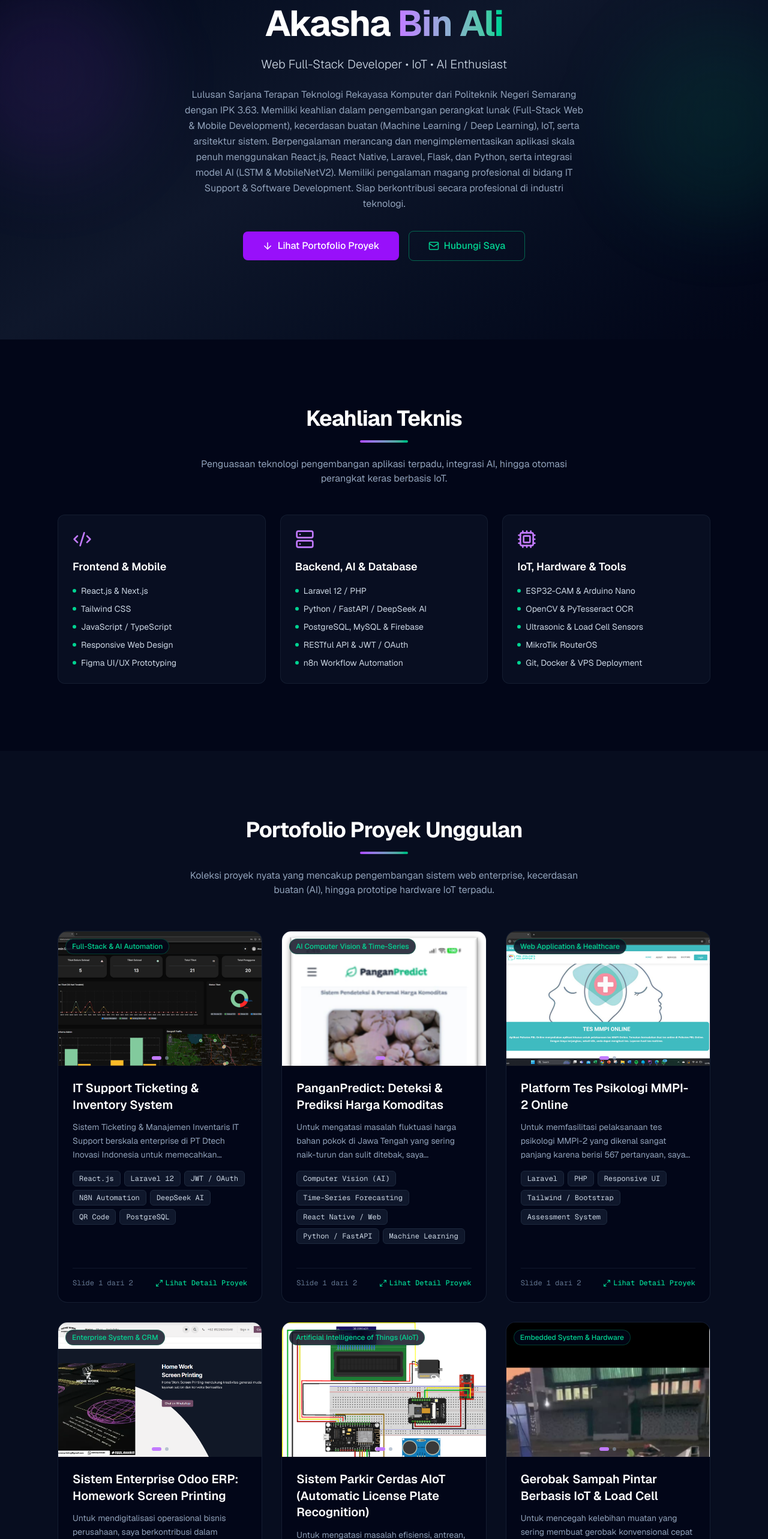
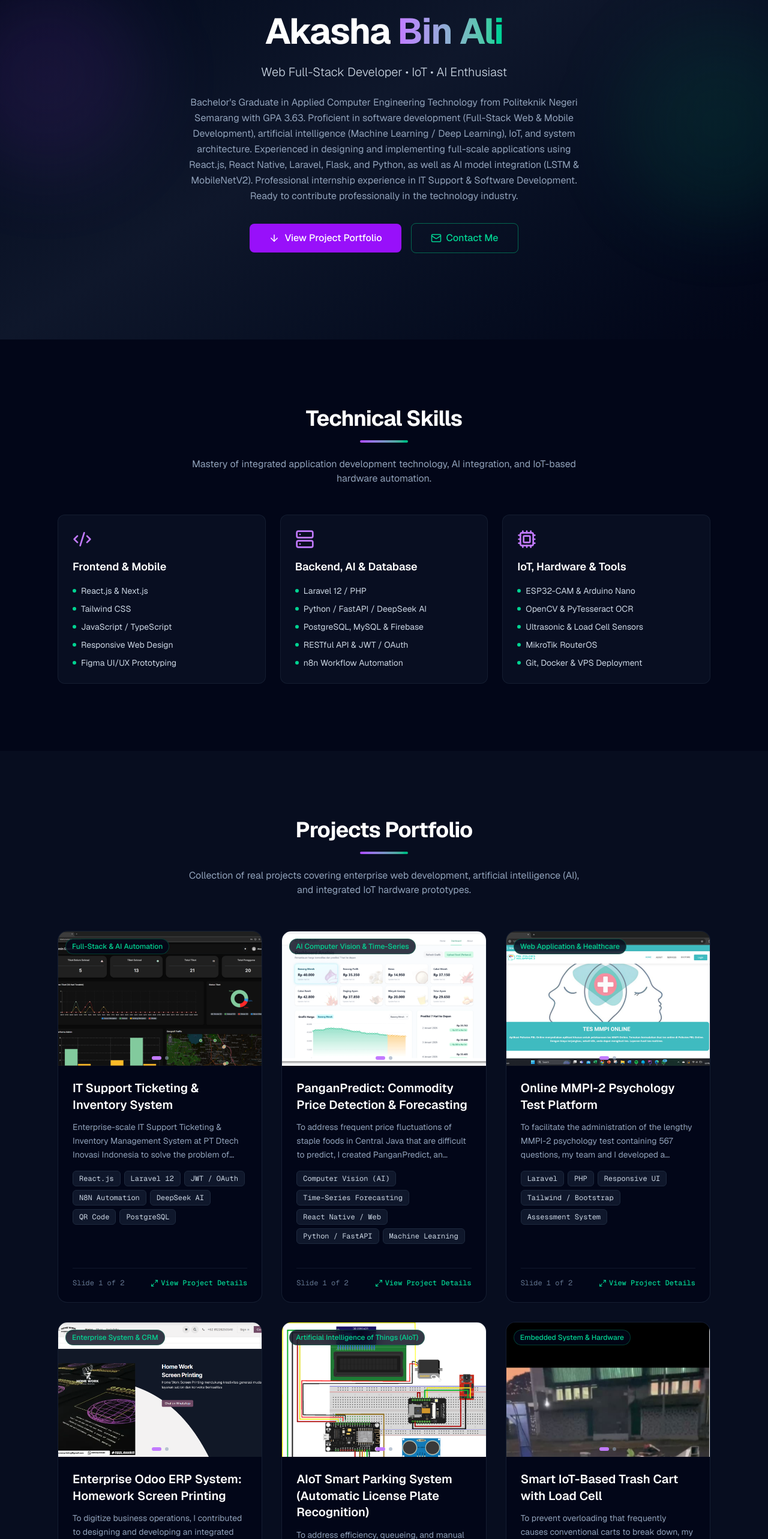
Before and after one commit to off1Aksh/web-porto, a Next.js app: page / in a window 1280 px wide. Shown: the part 234-2800 px from the top of the page at 60% size. Built offline with nearby package versions, Linux system fonts and the light colour scheme.

Commit message:
Change language (Bahasa to English)

```diff
--- a/src/components/Certifications.jsx
+++ b/src/components/Certifications.jsx
@@ -12,7 +12,7 @@ const certificationsData = [
     issuer: "Big Data Analytics",
     badge: "Big Data",
     description:
-      "Sertifikasi yang memvalidasi kompetensi dalam analitik big data, mencakup pemahaman konsep dasar, pengolahan, dan analisis kumpulan data berskala besar.",
+      "Certification that validates competencies in big data analytics, covering fundamental concepts, processing, and analysis of large-scale datasets.",
     image: "/certificates/big-data.png",
   },
   {
@@ -21,7 +21,7 @@ const certificationsData = [
     issuer: "Oracle Academy / Database Systems",
     badge: "Database",
     description:
-      "Sertifikasi yang membuktikan keahlian dalam merancang arsitektur basis data, pemodelan data relasional, dan penyusunan struktur penyimpanan data yang efisien.",
+      "Certification that demonstrates expertise in database architecture design, relational data modeling, and efficient data storage structure design.",
     image: "/certificates/database-design.png",
   },
   {
@@ -30,16 +30,16 @@ const certificationsData = [
     issuer: "Oracle Academy / SQL Mastery",
     badge: "SQL Programming",
     description:
-      "Sertifikasi yang menunjukkan penguasaan bahasa SQL (Structured Query Language) untuk mengelola, memanipulasi, dan mengekstraksi informasi dari basis data relasional.",
+      "Certification showing mastery of SQL (Structured Query Language) for managing, manipulating, and extracting information from relational databases.",
     image: "/certificates/database-programming.png",
   },
   {
     id: "toeic",
     title: "TOEIC - Listening & Reading",
-    issuer: "ETS Global (Skor: 785)",
+    issuer: "ETS Global (Score: 785)",
     badge: "Score: 785",
     description:
-      "Sertifikat kecakapan bahasa Inggris internasional dengan skor total 785, mengonfirmasi kemampuan komunikasi tingkat profesional dalam konteks listening dan reading.",
+      "International English proficiency certificate with a total score of 785, confirming professional-level communication ability in listening and reading contexts.",
     image: "/certificates/toeic.png",
   },
   {
@@ -48,7 +48,7 @@ const certificationsData = [
     issuer: "MikroTik RouterOS",
     badge: "Networking",
     description:
-      "Sertifikasi MikroTik Certified Network Associate (MTCNA) yang membuktikan keahlian dalam konfigurasi, manajemen, dan pemecahan masalah jaringan menggunakan RouterOS.",
+      "MikroTik Certified Network Associate (MTCNA) certification that demonstrates expertise in RouterOS configuration, management, and network troubleshooting.",
     image: "/certificates/mtcna.png",
   },
 ];
@@ -74,10 +74,10 @@ export default function Certifications() {
   return (
     <section id="certifications" className={styles.section}>
       <div className={styles.container}>
-        <h2 className={styles.heading}>Sertifikasi & Lisensi</h2>
+        <h2 className={styles.heading}>Certifications & Licenses</h2>
         <div className={styles.headingAccent} />
         <p className={styles.subtitle}>
-          Pengakuan resmi atas kompetensi di bidang arsitektur data, rekayasa SQL, jaringan komputer, analitik big data, dan kecakapan bahasa global.
+          Official recognition of competencies in data architecture, SQL engineering, computer networking, big data analytics, and global language proficiency.
         </p>
 
         <div className={styles.grid}>
@@ -112,7 +112,7 @@ export default function Certifications() {
                 <div className={styles.cardFooter}>
                   <span className="flex items-center gap-1.5 text-emerald-400">
                     <CheckCircle2 size={13} />
-                    Terverifikasi
+                    Verified
                   </span>
                   <button
                     type="button"
@@ -120,7 +120,7 @@ export default function Certifications() {
                     className={styles.viewBtn}
                   >
                     <Maximize2 size={13} />
-                    Lihat Sertifikat
+                    View Certificate
                   </button>
                 </div>
               </div>
--- a/src/components/Footer.jsx
+++ b/src/components/Footer.jsx
@@ -27,9 +27,9 @@ export default function Footer() {
         {/* Top Contact Info */}
         <div className={styles.topSection}>
           <div>
-            <h3 className={styles.contactTitle}>Mari Berkolaborasi</h3>
+            <h3 className={styles.contactTitle}>Let's Collaborate</h3>
             <p className={styles.contactText}>
-              Terbuka untuk kesempatan kerja full-time, freelance, maupun kolaborasi proyek AI, Web Development, dan IoT.
+              Open for full-time opportunities, freelance work, or collaboration on AI, Web Development, and IoT projects.
             </p>
           </div>
 
--- a/src/components/Hero.jsx
+++ b/src/components/Hero.jsx
@@ -24,22 +24,22 @@ export default function Hero() {
         </p>
 
         <p className={styles.bio}>
-          Lulusan Sarjana Terapan Teknologi Rekayasa Komputer dari Politeknik Negeri Semarang dengan IPK 3.63.
-          Memiliki keahlian dalam pengembangan perangkat lunak (Full-Stack Web & Mobile Development),
-          kecerdasan buatan (Machine Learning / Deep Learning), IoT, serta arsitektur sistem.
-          Berpengalaman merancang dan mengimplementasikan aplikasi skala penuh menggunakan React.js, React Native,
-          Laravel, Flask, dan Python, serta integrasi model AI (LSTM & MobileNetV2). Memiliki pengalaman magang profesional
-          di bidang IT Support & Software Development. Siap berkontribusi secara profesional di industri teknologi.
+          Bachelor's Graduate in Applied Computer Engineering Technology from Politeknik Negeri Semarang with GPA 3.63.
+          Proficient in software development (Full-Stack Web & Mobile Development),
+          artificial intelligence (Machine Learning / Deep Learning), IoT, and system architecture.
+          Experienced in designing and implementing full-scale applications using React.js, React Native,
+          Laravel, Flask, and Python, as well as AI model integration (LSTM & MobileNetV2). Professional internship experience
+          in IT Support & Software Development. Ready to contribute professionally in the technology industry.
         </p>
 
         <div className={styles.buttonGroup}>
           <a href="#projects" className={styles.primaryButton}>
             <ArrowDown size={18} />
-            Lihat Portofolio Proyek
+            View Project Portfolio
           </a>
           <a href="#contact" className={styles.secondaryButton}>
             <Mail size={18} />
-            Hubungi Saya
+            Contact Me
           </a>
         </div>
       </div>
--- a/src/components/Navbar.jsx
+++ b/src/components/Navbar.jsx
@@ -8,7 +8,7 @@ const navLinks = [
   { label: "Home", href: "#home" },
   { label: "Skills", href: "#skills" },
   { label: "Projects", href: "#projects" },
-  { label: "Sertifikasi", href: "#certifications" },
+  { label: "Certifications", href: "#certifications" },
   { label: "Contact", href: "#contact" },
 ];
 
--- a/src/components/Projects.jsx
+++ b/src/components/Projects.jsx
@@ -11,71 +11,71 @@ const projectsData = [
     title: "IT Support Ticketing & Inventory System",
     category: "Full-Stack & AI Automation",
     description:
-      "Sistem Ticketing & Manajemen Inventaris IT Support berskala enterprise di PT Dtech Inovasi Indonesia untuk memecahkan masalah pelaporan kendala teknis yang sebelumnya tidak terstruktur karena hanya mengandalkan pesan manual WhatsApp.\n\nSebagai solusi, kami membangun aplikasi full-stack menggunakan antarmuka responsif berbasis React.js dan backend Laravel 12, lengkap dengan restrukturisasi keamanan memakai JWT dan Google OAuth untuk mengatasi kendala integrasi API antar layanan.\n\nUntuk memastikan adaptasi pengguna yang mulus tanpa mengubah kebiasaan lama, sistem ini diintegrasikan dengan workflow automation N8N dan chatbot agen AI DeepSeek, sehingga karyawan dapat membuat tiket pelaporan secara otomatis hanya dengan mengirim pesan WhatsApp.\n\nSelain itu, sistem ini berhasil mendigitalisasi manajemen aset perusahaan melalui pelacakan inventaris berbasis pemindaian QR Code yang terhubung langsung dengan dashboard analitik komprehensif untuk memantau performa teknisi dan riwayat aset secara real-time.",
+      "Enterprise-scale IT Support Ticketing & Inventory Management System at PT Dtech Inovasi Indonesia to solve the problem of unstructured technical issue reporting that previously relied solely on manual WhatsApp messages.\n\nAs a solution, we built a full-stack application using a responsive React.js-based interface and Laravel 12 backend, complete with JWT-based security restructuring and Google OAuth to address API integration challenges across services.\n\nTo ensure smooth user adoption without changing old habits, this system integrates with N8N workflow automation and DeepSeek AI agent chatbot, allowing employees to create reports automatically by simply sending a WhatsApp message.\n\nAdditionally, the system successfully digitalizes company asset management through QR code-based inventory tracking that connects directly to a comprehensive analytics dashboard for real-time monitoring of technician performance and asset history.",
     tags: ["React.js", "Laravel 12", "JWT / OAuth", "N8N Automation", "DeepSeek AI", "QR Code", "PostgreSQL"],
     images: [
-      { src: "/projects/INTERN 1.png", alt: "Admin Dashboard IT Support Ticket & Inventory" },
-      { src: "/projects/INTERN 2.png", alt: "Portal Submit Ticket Request Pengguna" },
+      { src: "/projects/INTERN 1.png", alt: "IT Support Ticket & Inventory Admin Dashboard" },
+      { src: "/projects/INTERN 2.png", alt: "User Ticket Request Portal" },
     ],
   },
   {
     id: "pangan-predict",
-    title: "PanganPredict: Deteksi & Prediksi Harga Komoditas",
+    title: "PanganPredict: Commodity Price Detection & Forecasting",
     category: "AI Computer Vision & Time-Series",
     description:
-      "Untuk mengatasi masalah fluktuasi harga bahan pokok di Jawa Tengah yang sering naik-turun dan sulit ditebak, saya menciptakan PanganPredict, sebuah ekosistem aplikasi pintar berbasis Kecerdasan Buatan (AI) yang tersedia untuk website dan mobile.\n\nAplikasi ini sangat mudah digunakan, pengguna cukup memfoto sembako menggunakan kamera ponsel, lalu sistem akan otomatis mengenali jenis barang tersebut dengan akurasi pengenalan gambar di atas 95%, menampilkan harga saat ini, serta meramalkan pergerakan harganya untuk 7 hari ke depan.\n\nDi balik kemudahan tersebut, PanganPredict ditenagai oleh teknologi AI tangguh yang telah saya latih secara khusus menggunakan data historis pergerakan harga selama 9 tahun terakhir, sehingga mampu membaca pola ekonomi dan menghasilkan prediksi harian yang sangat akurat.\n\nSeluruh hasil prediksi rumit ini kemudian disajikan melalui antarmuka yang modern dan grafik visual yang interaktif, menjadikannya alat bantu yang mudah dipahami oleh masyarakat awam maupun analis ekonomi.",
+      "To address frequent price fluctuations of staple foods in Central Java that are difficult to predict, I created PanganPredict, an intelligent AI-powered application available on web and mobile platforms.\n\nThe application is easy to use—users simply take a photo of staple goods with their mobile camera, and the system automatically recognizes the item type with image recognition accuracy above 95%, displays current prices, and forecasts price movements for the next 7 days.\n\nBehind this ease of use, PanganPredict is powered by robust AI that I trained specifically using 9 years of historical price movement data, enabling it to read economic patterns and produce highly accurate daily forecasts.\n\nAll this complex forecasting is presented through a modern interface and interactive visual graphics, making it an easy-to-understand tool for both laypeople and economic analysts.",
     tags: ["Computer Vision (AI)", "Time-Series Forecasting", "React Native / Web", "Python / FastAPI", "Machine Learning"],
     images: [
-      { src: "/projects/PANGANPREDICT 1.png", alt: "Aplikasi PanganPredict Deteksi Bawang Putih & Prediksi Harga" },
-      { src: "/projects/PANGANPREDICT 2.png", alt: "Dashboard Analisis & Tren Prediksi Harga Pangan" },
+      { src: "/projects/PANGANPREDICT 2.png", alt: "PanganPredict Garlic Detection & Price Forecast App" },
+      { src: "/projects/PANGANPREDICT 1.png", alt: "Price Analysis & Forecast Trend Dashboard" },
     ],
   },
   {
     id: "pbl-mmpi",
-    title: "Platform Tes Psikologi MMPI-2 Online",
+    title: "Online MMPI-2 Psychology Test Platform",
     category: "Web Application & Healthcare",
     description:
-      "Untuk memfasilitasi pelaksanaan tes psikologi MMPI-2 yang dikenal sangat panjang karena berisi 567 pertanyaan, saya dan tim dalam Project Based Learning (PBL) mengembangkan sebuah platform tes psikologi berbasis website yang praktis dan mudah diakses.\n\nSebagai pengembang antarmuka (Frontend Developer) dalam proyek kolaboratif ini, fokus utama saya adalah memastikan peserta tes tidak merasa stres atau terbebani saat harus menjawab ratusan pertanyaan tersebut secara bertahap.\n\nSebagai solusinya, saya merancang dan membangun tampilan visual aplikasi yang sangat responsif, rapi, dan nyaman dioperasikan dari berbagai perangkat. Melalui desain yang modern dan ramah pengguna, platform ini tidak hanya membuat proses pengisian tes yang masif menjadi jauh lebih lancar dan ringan, tetapi juga mampu menyajikan hasil akhir berupa analisis profil kepribadian pengguna dengan tampilan yang jelas dan informatif.",
+      "To facilitate the administration of the lengthy MMPI-2 psychology test containing 567 questions, my team and I developed a practical and easily accessible web-based psychology testing platform for our Project Based Learning (PBL).\n\nAs the Frontend Developer in this collaborative project, my main focus was to ensure test-takers do not feel stressed or burdened when answering hundreds of questions gradually.\n\nAs a solution, I designed and built a highly responsive, clean, and comfortable visual interface operable from various devices. Through a modern and user-friendly design, this platform not only makes the massive test-filling process much smoother and lighter, but also presents final personality profile analysis results in a clear and informative manner.",
     tags: ["Laravel", "PHP", "Responsive UI", "Tailwind / Bootstrap", "Assessment System"],
     images: [
-      { src: "/projects/PBL 1.png", alt: "Halaman Utama Portal Tes Psikologi MMPI-2 Online" },
-      { src: "/projects/PBL 2.png", alt: "Antarmuka Lembar Pertanyaan Ujian Psikotes Online" },
+      { src: "/projects/PBL 1.png", alt: "Online MMPI-2 Psychology Test Portal Homepage" },
+      { src: "/projects/PBL 2.png", alt: "Online Psychology Test Question Interface" },
     ],
   },
   {
     id: "odoo-erp",
-    title: "Sistem Enterprise Odoo ERP: Homework Screen Printing",
+    title: "Enterprise Odoo ERP System: Homework Screen Printing",
     category: "Enterprise System & CRM",
     description:
-      "Untuk mendigitalisasi operasional bisnis perusahaan, saya berkontribusi dalam merancang dan mengembangkan sistem enterprise terintegrasi untuk Homework Screen Printing menggunakan platform Odoo.\n\nDalam proyek ini, saya berfokus penuh pada perancangan sistem dan pengembangan modul CRM (Customer Relationship Management).\n\nModul yang saya bangun berfungsi untuk mempermudah perusahaan dalam mengelola data pelanggan, melacak riwayat interaksi klien, dan menjaga hubungan komunikasi bisnis secara terpusat agar jauh lebih efektif dan terorganisir.",
-    tags: ["Odoo ERP", "Python", "CRM Module", "Database PostgreSQL", "Business Process Optimization"],
+      "To digitize business operations, I contributed to designing and developing an integrated enterprise system for Homework Screen Printing using the Odoo platform.\n\nIn this project, I focused entirely on system design and CRM (Customer Relationship Management) module development.\n\nThe module I built helps the company manage customer data, track client interaction history, and maintain centralized business communication for far more effective and organized relationship management.",
+    tags: ["Odoo ERP", "Python", "CRM Module", "PostgreSQL Database", "Business Process Optimization"],
     images: [
-      { src: "/projects/ODOO 1.png", alt: "Landing Page & Web Portal Homework Screen Printing" },
-      { src: "/projects/ODOO 2.png", alt: "Katalog Produk & Konfigurasi Pesanan Sablon Odoo" },
+      { src: "/projects/ODOO 1.png", alt: "Landing Page & Web Portal for Homework Screen Printing" },
+      { src: "/projects/ODOO 2.png", alt: "Odoo Product Catalog & Order Configuration" },
     ],
   },
   {
     id: "smart-parking",
-    title: "Sistem Parkir Cerdas AIoT (Automatic License Plate Recognition)",
+    title: "AIoT Smart Parking System (Automatic License Plate Recognition)",
     category: "Artificial Intelligence of Things (AIoT)",
     description:
-      "Untuk mengatasi masalah efisiensi, antrean, dan kebutuhan tenaga kerja manual pada sistem parkir tradisional, saya berpartisipasi dalam pengembangan Sistem Parkir Cerdas berbasis Artificial Intelligence of Things (AIoT).\n\nSistem ini bekerja secara otomatis tanpa campur tangan manusia. Ketika kendaraan mendekat, sensor ultrasonik akan mendeteksinya dan memicu kamera ESP32-CAM untuk mengambil gambar plat nomor kendaraan.\n\nGambar tersebut kemudian dikirim ke Virtual Private Server (VPS) dan diproses menggunakan teknologi PyTesseract dan OpenCV (Optical Character Recognition) untuk mengenali teks pada plat nomor secara presisi (dengan tingkat akurasi pengenalan mencapai 100% pada kondisi optimal).\n\nData plat yang terbaca lalu divalidasi ke database cloud Firebase secara real-time. Jika data valid, sistem akan langsung memerintahkan motor servo untuk membuka palang pintu gerbang dalam hitungan detik. Sistem terintegrasi ini terbukti mampu mempercepat alur parkir sekaligus memangkas biaya operasional.",
+      "To address efficiency, queueing, and manual labor requirements in traditional parking systems, I participated in developing an AIoT-based Smart Parking System.\n\nThis system operates automatically without human intervention. When a vehicle approaches, ultrasonic sensors detect it and trigger the ESP32-CAM camera to capture the vehicle's license plate image.\n\nThe image is then sent to a Virtual Private Server (VPS) and processed using PyTesseract and OpenCV (Optical Character Recognition) technology to recognize license plate text with high precision (100% accuracy under optimal conditions).\n\nThe recognized plate data is validated against a cloud Firebase database in real-time. If valid, the system immediately commands a servo motor to open the gate within seconds. This integrated system has proven to accelerate parking flow while reducing operational costs.",
     tags: ["ESP32-CAM", "PyTesseract OCR", "OpenCV", "Firebase Cloud DB", "Servo Motor", "Ultrasonic Sensor"],
     images: [
-      { src: "/projects/IOT PARKING 1.png", alt: "Skematik Rangkaian Hardware IoT Parkir Cerdas ESP32 & Display" },
-      { src: "/projects/IOT PARKING 2.png", alt: "Pengujian OCR Pengenalan Plat Nomor Kendaraan Otomatis" },
+      { src: "/projects/IOT PARKING 1.png", alt: "Smart IoT Parking Hardware Circuit Schematic ESP32 & Display" },
+      { src: "/projects/IOT PARKING 2.png", alt: "Automatic Vehicle License Plate OCR Testing" },
     ],
   },
   {
     id: "smart-garbage",
-    title: "Gerobak Sampah Pintar Berbasis IoT & Load Cell",
+    title: "Smart IoT-Based Trash Cart with Load Cell",
     category: "Embedded System & Hardware",
     description:
-      "Untuk mencegah kelebihan muatan yang sering membuat gerobak konvensional cepat rusak, saya dan rekan saya merakit prototipe Gerobak Sampah Pintar berbasis perangkat keras dan IoT.\n\nSistem ini ditenagai oleh Arduino Nano dan empat sensor berat (load cell) untuk memantau kapasitas muatan secara real-time.\n\nJika berat sampah mencapai batas maksimal, panel kontrol yang kami rancang akan secara otomatis menyalakan lampu peringatan dan membunyikan alarm buzzer. Inovasi praktis ini memastikan gerobak lebih awet sekaligus membuat pekerjaan petugas pengumpul sampah menjadi jauh lebih aman, terukur, dan efisien.",
+      "To prevent overloading that frequently causes conventional carts to break down, my colleague and I assembled a prototype of a Smart Trash Cart based on hardware and IoT.\n\nThe system is powered by an Arduino Nano and four weight sensors (load cells) for real-time load capacity monitoring.\n\nWhen trash weight reaches the maximum limit, the control panel we designed automatically activates warning lights and sounds a buzzer alarm. This practical innovation ensures longer cart life and makes garbage collectors' work safer, more measurable, and efficient.",
     tags: ["Arduino Nano", "Load Cell Sensors", "Buzzer Alarm", "Indicator Lights", "Hardware Prototyping"],
     images: [
-      { src: "/projects/SMART GARBAGE 1.png", alt: "Prototipe Fisik Gerobak Sampah Pintar dengan Panel Kontrol" },
-      { src: "/projects/SMART GARBAGE 2.png", alt: "Instalasi Sensor Berat Load Cell & Pengujian Beban" },
+      { src: "/projects/SMART GARBAGE 1.png", alt: "Physical Prototype of Smart Trash Cart with Control Panel" },
+      { src: "/projects/SMART GARBAGE 2.png", alt: "Load Cell Weight Sensor Installation & Load Testing" },
     ],
   },
 ];
@@ -120,10 +120,10 @@ export default function Projects() {
   return (
     <section id="projects" className={styles.section}>
       <div className={styles.container}>
-        <h2 className={styles.heading}>Portofolio Proyek Unggulan</h2>
+        <h2 className={styles.heading}>Projects Portfolio</h2>
         <div className={styles.headingAccent} />
         <p className={styles.subtitle}>
-          Koleksi proyek nyata yang mencakup pengembangan sistem web enterprise, kecerdasan buatan (AI), hingga prototipe hardware IoT terpadu.
+          Collection of real projects covering enterprise web development, artificial intelligence (AI), and integrated IoT hardware prototypes.
         </p>
 
         <div className={styles.grid}>
@@ -208,10 +208,10 @@ export default function Projects() {
 
                   {/* Footer Action */}
                   <div className={styles.cardFooter}>
-                    <span>Slide {currentImgIdx + 1} dari {project.images.length}</span>
+                    <span>Slide {currentImgIdx + 1} of {project.images.length}</span>
                     <span className={styles.linkButton}>
                       <Maximize2 size={13} />
-                      Lihat Detail Proyek
+                      View Project Details
                     </span>
                   </div>
                 </div>
@@ -263,7 +263,7 @@ export default function Projects() {
                 {/* Thumbnails to Switch Image */}
                 {selectedProject.images.length > 1 && (
                   <div>
-                    <p className="text-xs text-slate-400 mb-2 font-mono">Pilih Tangkapan Layar:</p>
+                    <p className="text-xs text-slate-400 mb-2 font-mono">Select Screenshot:</p>
                     <div className={styles.modalThumbnails}>
                       {selectedProject.images.map((img, idx) => (
                         <div
@@ -288,7 +288,7 @@ export default function Projects() {
                 {/* Full Unclipped Description */}
                 <div className="mb-6">
                   <h4 className="text-sm font-semibold text-white mb-2 uppercase tracking-wider text-purple-400">
-                    Tentang Proyek:
+                    About This Project:
                   </h4>
                   <p className={styles.modalDescription}>
                     {selectedProject.description}
@@ -298,7 +298,7 @@ export default function Projects() {
                 {/* Tech Stack List */}
                 <div>
                   <h4 className="text-sm font-semibold text-white mb-2 uppercase tracking-wider text-emerald-400">
-                    Teknologi & Alat:
+                    Technologies & Tools:
                   </h4>
                   <div className="flex flex-wrap gap-2">
                     {selectedProject.tags.map((tag) => (
--- a/src/components/Skills.jsx
+++ b/src/components/Skills.jsx
@@ -41,10 +41,10 @@ export default function Skills() {
   return (
     <section id="skills" className={styles.section}>
       <div className={styles.container}>
-        <h2 className={styles.heading}>Keahlian Teknis</h2>
+        <h2 className={styles.heading}>Technical Skills</h2>
         <div className={styles.headingAccent} />
         <p className={styles.subtitle}>
-          Penguasaan teknologi pengembangan aplikasi terpadu, integrasi AI, hingga otomasi perangkat keras berbasis IoT.
+          Mastery of integrated application development technology, AI integration, and IoT-based hardware automation.
         </p>
 
         <div className={styles.grid}>
```
